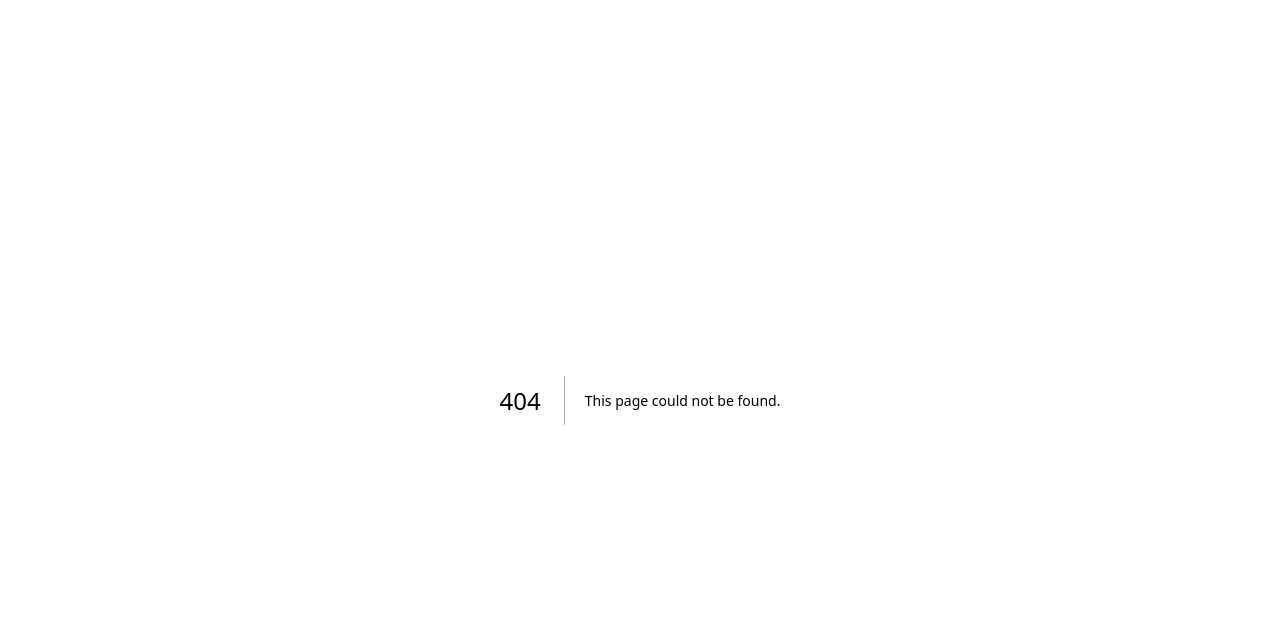
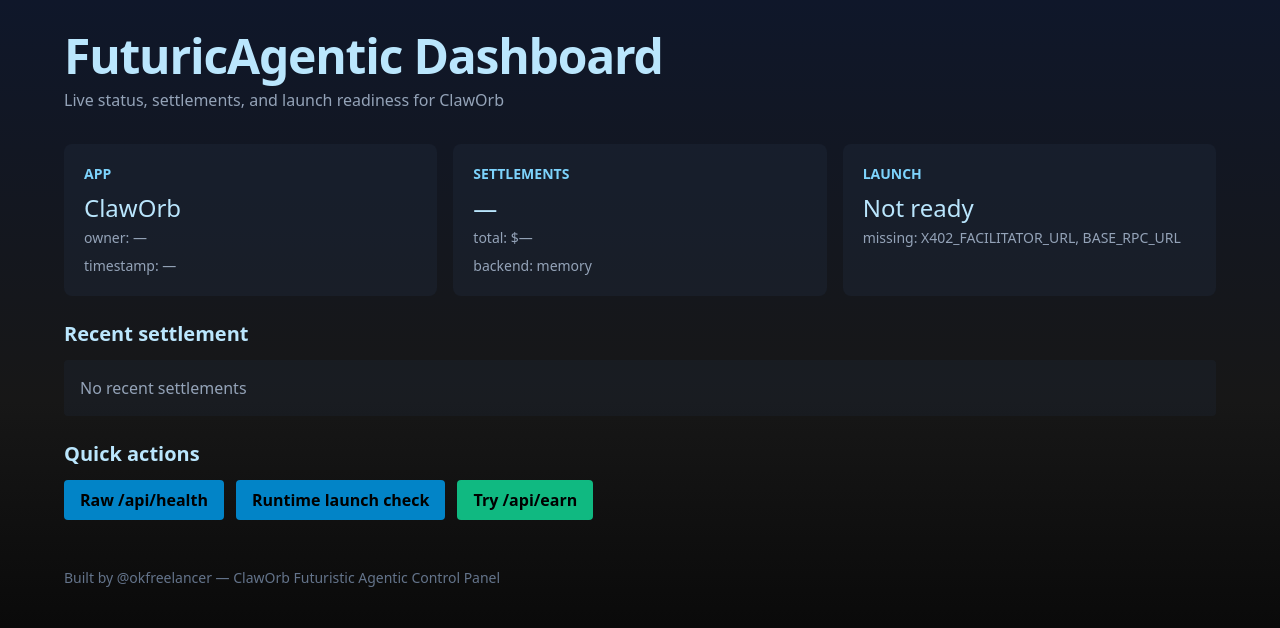
Before and after one commit to OkfreelancerAi/claworb, a Next.js app: page /dashboard in a window 1280 px wide. Before the commit this address had no page. Shown: the top 628 px of the page. Built offline with nearby package versions, Linux system fonts and the light colour scheme; no server answers; the database is empty.

Commit message:
feat(dashboard): add futuric/agentic dashboard page on chore/ease-launch

```diff
--- /dev/null
+++ b/src/app/dashboard/page.tsx
@@ -0,0 +1,82 @@
+import React from "react";
+
+async function fetchJson(path: string) {
+  try {
+    const res = await fetch(path, { cache: "no-store" });
+    if (!res.ok) return null;
+    return await res.json();
+  } catch (e) {
+    return null;
+  }
+}
+
+export default async function DashboardPage() {
+  const health = await fetchJson("/api/health");
+  const launch = await fetchJson("/api/launch");
+
+  const stats = health || { settlements: null };
+  const launchInfo = launch || { ok: false, missingEnv: [] };
+
+  return (
+    <main className="min-h-screen p-8 bg-gradient-to-b from-slate-900 via-neutral-900 to-black text-sky-200">
+      <div className="max-w-6xl mx-auto">
+        <header className="mb-8">
+          <h1 className="text-4xl md:text-5xl font-extrabold tracking-tight">FuturicAgentic Dashboard</h1>
+          <p className="text-slate-400 mt-2">Live status, settlements, and launch readiness for ClawOrb</p>
+        </header>
+
+        <section className="grid grid-cols-1 md:grid-cols-3 gap-4 mb-6">
+          <div className="p-5 rounded-lg bg-slate-800/40">
+            <h2 className="text-sm text-sky-300 uppercase font-semibold">App</h2>
+            <p className="mt-2 text-2xl">{health?.app ?? "ClawOrb"}</p>
+            <p className="mt-1 text-sm text-slate-400">owner: {health?.owner ?? "—"}</p>
+            <p className="mt-2 text-sm text-slate-400">timestamp: {health?.timestamp ?? "—"}</p>
+          </div>
+
+          <div className="p-5 rounded-lg bg-slate-800/40">
+            <h2 className="text-sm text-sky-300 uppercase font-semibold">Settlements</h2>
+            <p className="mt-2 text-2xl">{stats?.settlements ? stats.settlements.count ?? "—" : "—"}</p>
+            <p className="mt-1 text-sm text-slate-400">total: ${stats?.settlements ? stats.settlements.totalUsdc ?? "—" : "—"}</p>
+            <p className="mt-2 text-sm text-slate-400">backend: {stats?.settlements?.backend ?? (health?.settlements ? health.settlements.backend : "memory")}</p>
+          </div>
+
+          <div className="p-5 rounded-lg bg-slate-800/40">
+            <h2 className="text-sm text-sky-300 uppercase font-semibold">Launch</h2>
+            <p className="mt-2 text-2xl">{launchInfo?.ok ? "Ready" : "Not ready"}</p>
+            <p className="mt-1 text-sm text-slate-400">missing: {(launchInfo?.missingEnv || launchInfo?.missingEnv)?.length ? (launchInfo.missingEnv || []).join(", ") : "none"}</p>
+          </div>
+        </section>
+
+        <section className="mb-6">
+          <h3 className="text-xl font-semibold mb-3">Recent settlement</h3>
+          <div className="space-y-3">
+            {stats?.settlements?.last ? (
+              <div className="p-4 rounded bg-slate-800/30">
+                <div className="text-sm text-sky-300">tx: {stats.settlements.last.txHash}</div>
+                <div className="text-lg mt-1">${stats.settlements.last.amount.toFixed(2)}</div>
+                <div className="text-sm text-slate-400">resource: {stats.settlements.last.resource}</div>
+                <div className="text-sm text-slate-400">payTo: {stats.settlements.last.payTo}</div>
+                <div className="text-xs text-slate-500 mt-2">{stats.settlements.last.timestamp}</div>
+              </div>
+            ) : (
+              <div className="p-4 rounded bg-slate-800/30 text-slate-400">No recent settlements</div>
+            )}
+          </div>
+        </section>
+
+        <section>
+          <h3 className="text-xl font-semibold mb-3">Quick actions</h3>
+          <div className="flex gap-3">
+            <a href="/api/health" className="px-4 py-2 rounded bg-sky-600 hover:bg-sky-500 text-black font-semibold">Raw /api/health</a>
+            <a href="/api/launch" className="px-4 py-2 rounded bg-sky-600 hover:bg-sky-500 text-black font-semibold">Runtime launch check</a>
+            <a href="/api/earn" className="px-4 py-2 rounded bg-emerald-500 hover:bg-emerald-400 text-black font-semibold">Try /api/earn</a>
+          </div>
+        </section>
+
+        <footer className="mt-12 text-sm text-slate-500">
+          Built by @okfreelancer — ClawOrb Futuristic Agentic Control Panel
+        </footer>
+      </div>
+    </main>
+  );
+}
```
Also changed, not shown: 1 other file (tests, documents, lock files or other folders).
